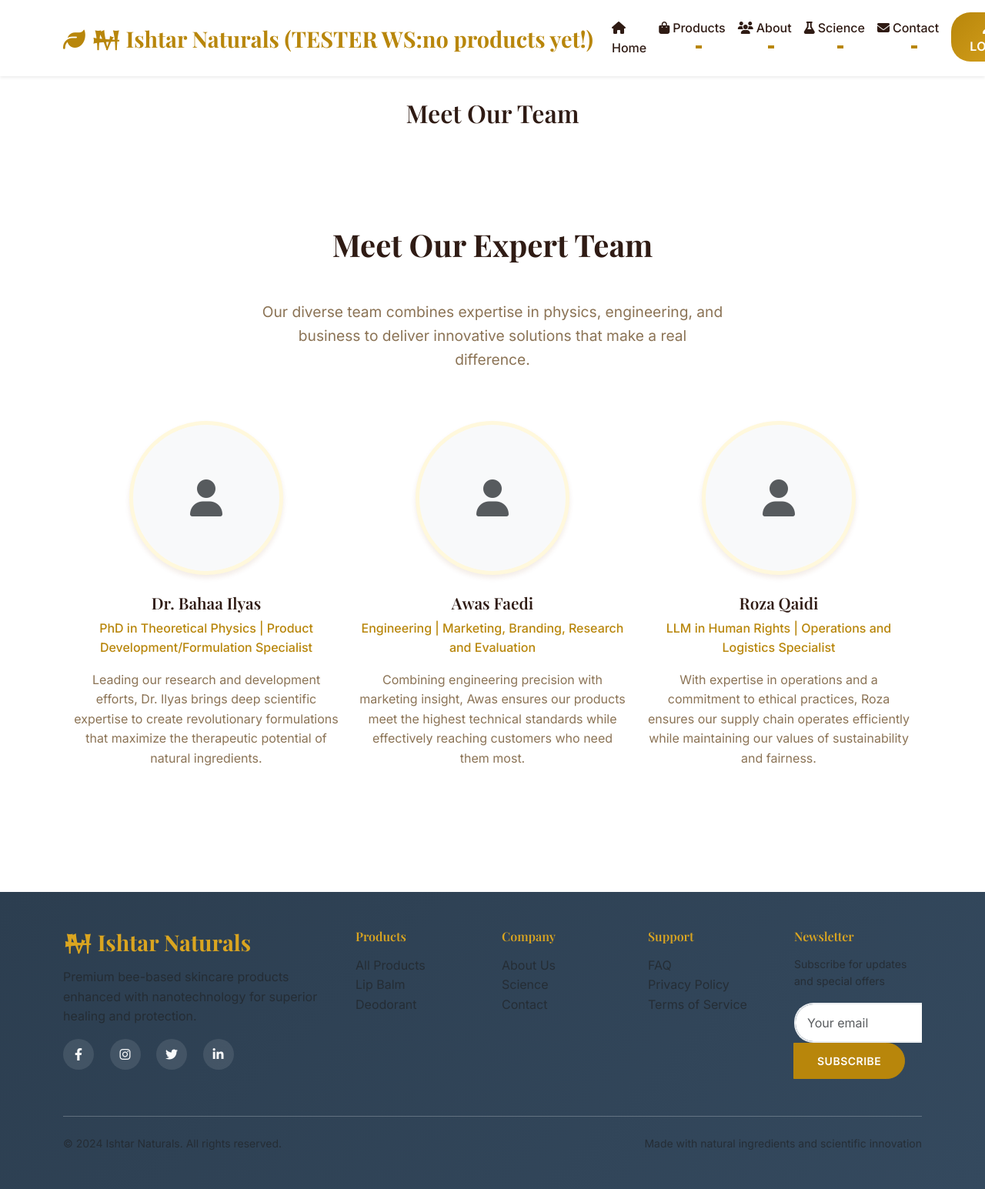
After one commit to Bahaa-Ilyas/ishtar_naturals, a Django app: page /team/ in a window 1280 px wide. The commit adds this page. Shown: the whole page at 77% size. Run offline with Django 5.2, Linux system fonts and the light colour scheme.

Commit message:
Add files via upload

```diff
--- a/templates/base.html
+++ b/templates/base.html
@@ -23,7 +23,7 @@
     <nav class="navbar navbar-expand-lg navbar-light bg-white shadow-sm fixed-top">
         <div class="container">
             <a class="navbar-brand" href="{% url 'pages:home' %}">
-                <span class="brand-text"><i class="fas fa-leaf me-2"></i>𒈹 Ishtar Naturals (TESTER WEBSITE:no products yet!) </span>
+                <span class="brand-text"><i class="fas fa-leaf me-2"></i>𒈹 Ishtar Naturals (TESTER WS:no products yet!)</span>
             </a>
 
             <button class="navbar-toggler" type="button" data-bs-toggle="collapse" data-bs-target="#navbarNav">
--- /dev/null
+++ b/templates/pages/team.html
@@ -0,0 +1,111 @@
+{% extends 'base.html' %}
+{% load static %}
+
+{% block title %}Our Team - Ishtar Naturals{% endblock %}
+
+{% block content %}
+<section class="py-5">
+    <div class="container">
+        <h2 class="text-center mb-5">Meet Our Team</h2>
+        <section class="section">
+            <div class="container">
+                <div class="row">
+                    <div class="col-lg-8 mx-auto text-center">
+                        <h2 class="section-title">Meet Our Expert Team</h2>
+                        <p class="section-subtitle">
+                            Our diverse team combines expertise in physics, engineering, and business
+                            to deliver innovative solutions that make a real difference.
+                        </p>
+                    </div>
+                </div>
+
+                <div class="row g-4">
+                    {% for member in team_members %}
+                    <div class="col-lg-4 col-md-6">
+                        <div class="team-member">
+                            {% if member.image %}
+                                <img src="{{ member.image.url }}" alt="{{ member.name }}" class="team-photo">
+                            {% else %}
+                                <div class="team-photo d-flex align-items-center justify-content-center bg-light">
+                                    <i class="fas fa-user fa-3x text-muted"></i>
+                                </div>
+                            {% endif %}
+                            <h4 class="team-name">{{ member.name }}</h4>
+                            <p class="team-title">{{ member.title }}</p>
+                            <p class="team-bio">{{ member.bio }}</p>
+                            {% if member.linkedin_url %}
+                            <a href="{{ member.linkedin_url }}" class="btn btn-outline-primary btn-sm" target="_blank">
+                                <i class="fab fa-linkedin-in me-1"></i> LinkedIn
+                            </a>
+                            {% endif %}
+                        </div>
+                    </div>
+                    {% empty %}
+                    <!-- Default team members -->
+                    <div class="col-lg-4 col-md-6">
+                        <div class="team-member">
+                            <div class="team-photo d-flex align-items-center justify-content-center bg-light">
+                                <i class="fas fa-user fa-3x text-muted"></i>
+                            </div>
+                            <h4 class="team-name">Dr. Bahaa Ilyas</h4>
+                            <p class="team-title">PhD in Theoretical Physics | Product Development/Formulation Specialist</p>
+                            <p class="team-bio">
+                                Leading our research and development efforts, Dr. Ilyas brings deep scientific expertise
+                                to create revolutionary formulations that maximize the therapeutic potential of natural ingredients.
+                            </p>
+                        </div>
+                    </div>
+
+                    <div class="col-lg-4 col-md-6">
+                        <div class="team-member">
+                            <div class="team-photo d-flex align-items-center justify-content-center bg-light">
+                                <i class="fas fa-user fa-3x text-muted"></i>
+                            </div>
+                            <h4 class="team-name">Awas Faedi</h4>
+                            <p class="team-title">Engineering | Marketing, Branding, Research and Evaluation</p>
+                            <p class="team-bio">
+                                Combining engineering precision with marketing insight, Awas ensures our products
+                                meet the highest technical standards while effectively reaching customers who need them most.
+                            </p>
+                        </div>
+                    </div>
+
+                    <div class="col-lg-4 col-md-6">
+                        <div class="team-member">
+                            <div class="team-photo d-flex align-items-center justify-content-center bg-light">
+                                <i class="fas fa-user fa-3x text-muted"></i>
+                            </div>
+                            <h4 class="team-name">Roza Qaidi</h4>
+                            <p class="team-title">LLM in Human Rights | Operations and Logistics Specialist</p>
+                            <p class="team-bio">
+                                With expertise in operations and a commitment to ethical practices, Roza ensures
+                                our supply chain operates efficiently while maintaining our values of sustainability and fairness.
+                            </p>
+                        </div>
+                    </div>
+                    {% endfor %}
+                </div>
+            </div>
+        </section>
+
+        <div class="row">
+            {% for member in team_members %}
+            <div class="col-md-4 mb-4">
+                <div class="card team-card h-100 text-center">
+                    {% if member.image %}
+                    <img src="{{ member.image.url }}" class="card-img-top rounded-circle mx-auto mt-3" alt="{{ member.name }}" style="width: 150px; height: 150px; object-fit: cover;">
+                    {% else %}
+                    <img src="{% static 'images/default-avatar.png' %}" class="card-img-top rounded-circle mx-auto mt-3" alt="Default Avatar" style="width: 150px; height: 150px; object-fit: cover;">
+                    {% endif %}
+                    <div class="card-body">
+                        <h5 class="card-title">{{ member.name }}</h5>
+                        <p class="card-text text-muted">{{ member.title }}</p>
+                        <p class="card-text">{{ member.bio }}</p>
+                    </div>
+                </div>
+            </div>
+            {% endfor %}
+        </div>
+    </div>
+</section>
+{% endblock %}
--- a/templates/products/product_list.html
+++ b/templates/products/product_list.html
@@ -90,7 +90,7 @@
                     </div>
                     <div class="product-info">
                         <h3 class="product-title">Premium Lip Balm</h3>
-                        <div class="product-price">$9.99</div>
+                        <div class="product-price"> $ 9.99 </div>
                         <p class="product-description">Revolutionary bee-based lip balm with propolis and nanotechnology for superior healing and long-lasting hydration.</p>
 
                         <div class="product-benefits mb-3">
```
Also changed, not shown: templates/pages/clinical_studies.html (added, +26 -0 lines), templates/pages/contact.html (+4 -4 lines), templates/pages/faq.html (added, +74 -0 lines), templates/pages/ingredients.html (added, +46 -0 lines), templates/pages/mission.html (added, +19 -0 lines), templates/pages/store_locator.html (added, +56 -0 lines), templates/pages/support.html (added, +51 -0 lines), templates/pages/sustainability.html (added, +19 -0 lines).
